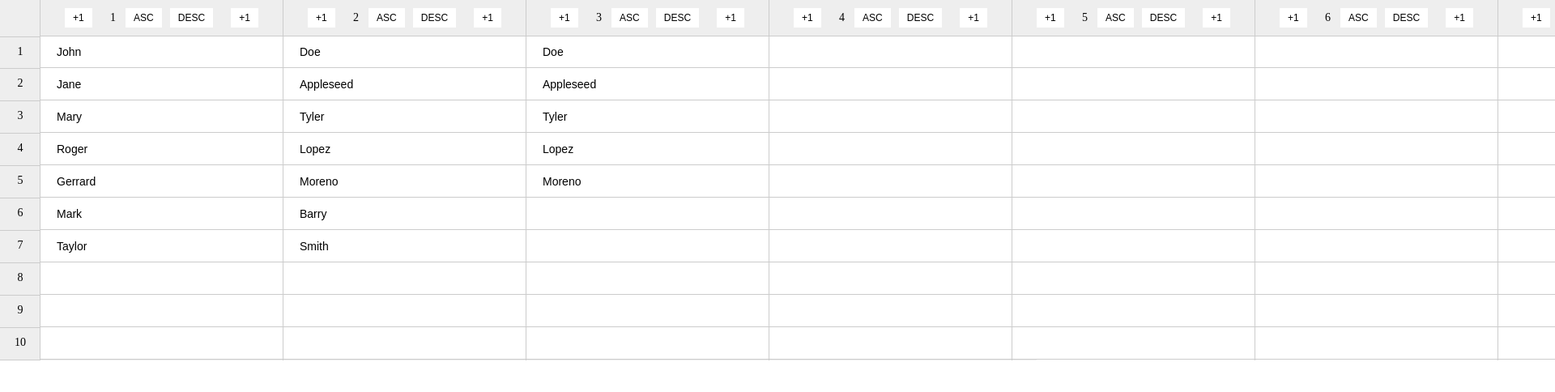
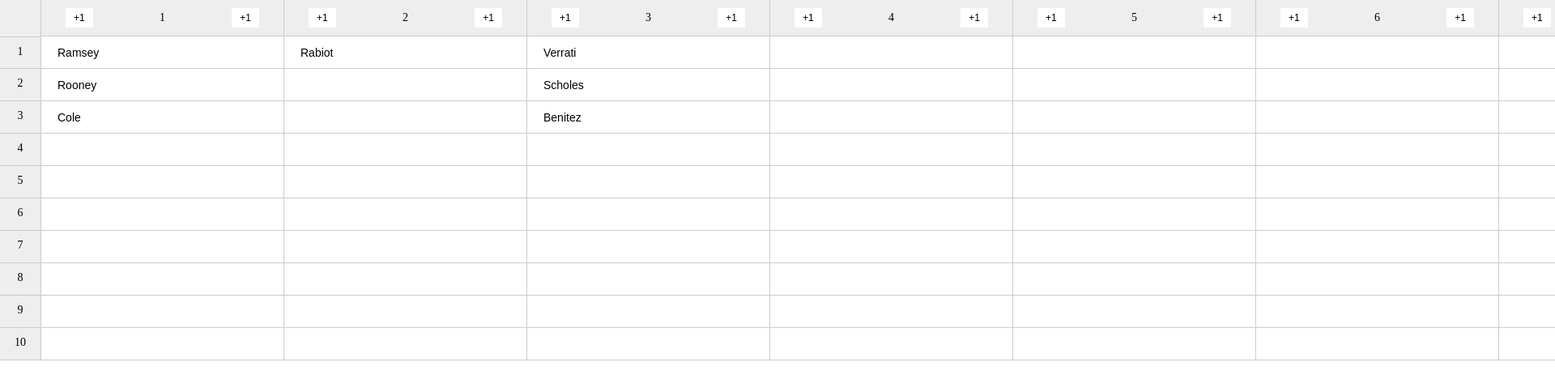
Before and after one commit to ghoshnirmalya/react-spreadsheet, a React app: page / in a window 1280 px wide. Shown: the top 484 px of the page at 81% size, 1920 px wide, since content can reach past the window. Built offline with nearby package versions, Linux system fonts and the light colour scheme.

Commit message:
refactor(app): Change structure of data

```diff
--- a/src/components/app/index.js
+++ b/src/components/app/index.js
@@ -4,23 +4,117 @@
 
 class App extends Component {
   state = {
-    length: 10,
-    columns: [
-      ["John", "Jane", "Mary", "Roger", "Gerrard", "Mark", "Taylor"],
-      ["Doe", "Appleseed", "Tyler", "Lopez", "Moreno", "Barry", "Smith"],
-      ["Doe", "Appleseed", "Tyler", "Lopez", "Moreno"]
+    lengthX: 10,
+    lengthY: 20,
+    data: [
+      {
+        0: "Ramsey",
+        1: "Rooney",
+        2: "Cole"
+      },
+      {
+        0: "Rabiot"
+      },
+      {
+        0: "Verrati",
+        1: "Scholes",
+        2: "Benitez"
+      }
     ]
   };
+  componentDidMount() {
+    this.calculateData();
+    this.forceUpdate();
+  }
 
-  columnHeaderNode = index => {
+  calculateData() {
+    let data = this.state.data;
+
+    for (let rowIndex = 0; rowIndex < this.state.lengthY; rowIndex++) {
+      if (typeof data[rowIndex] === "undefined") {
+        data[rowIndex] = {};
+      }
+
+      for (
+        let columnIndex = 0;
+        columnIndex < this.state.lengthX;
+        columnIndex++
+      ) {
+        if (typeof data[rowIndex][columnIndex] === "undefined") {
+          data[rowIndex][columnIndex] = "";
+        }
+      }
+    }
+
+    this.setState({
+      data
+    });
+  }
+
+  rowNode = () => {
+    return this.state.data.map((data, index) => {
+      return (
+        <div key={index} className={styles.column}>
+          {this.columnHeaderNode(index)}
+          {[...Array(this.state.lengthX).keys()].map((_, colIndex) => {
+            return (
+              <div key={colIndex} className={styles.columnCellsContainer}>
+                <div className={styles.columnCells}>
+                  <input
+                    className={styles.columnInput}
+                    type="text"
+                    value={data[colIndex]}
+                    onChange={e =>
+                      this.handleChange(e.target.value, colIndex, index)
+                    }
+                  />
+                </div>
+              </div>
+            );
+          })}
+        </div>
+      );
+    });
+  };
+
+  handleChange = (value, row, column) => {
+    let data = this.state.data;
+
+    data[column][row] = value;
+
+    this.setState({
+      data
+    });
+  };
+
+  firstColumnNode = () => {
     return (
-      <div className={styles.columnHeader}>
-        {this.addColumnButtonNode(index)}
-        {index + 1}
-        {this.sortButtons(index)}
-        {this.addColumnButtonNode(index + 1)}
+      <div className={styles.column}>
+        {[...Array(this.state.lengthX).keys()].map((data, index) => {
+          return (
+            <div key={index} className={styles.firstColumn}>
+              {index + 1}
+            </div>
+          );
+        })}
       </div>
     );
+  };
+
+  handleAddColumn = position => {
+    this.setState({
+      lengthY: this.state.lengthY + 1
+    });
+
+    let array = this.state.data;
+
+    array.splice(position, 0, { 0: "" });
+
+    this.setState({
+      data: array
+    });
+
+    this.calculateData();
   };
 
   addColumnButtonNode = position => {
@@ -34,112 +128,12 @@
     );
   };
 
-  handleAddColumn = position => {
-    let array = this.state.columns;
-
-    array.splice(position, 0, []);
-
-    this.setState({
-      columns: array
-    });
-  };
-
-  columnCellsNode = (columns, id) => {
+  columnHeaderNode = index => {
     return (
-      <div className={styles.columnCellsContainer}>
-        {[...Array(this.state.length)].map((key, index) => {
-          return (
-            <div key={index} className={styles.columnCells}>
-              {typeof columns === "undefined" ? (
-                <input
-                  className={styles.columnInput}
-                  type="text"
-                  defaultValue=""
-                />
-              ) : (
-                <input
-                  className={styles.columnInput}
-                  type="text"
-                  defaultValue={columns[index]}
-                />
-              )}
-            </div>
-          );
-        })}
-      </div>
-    );
-  };
-
-  columnNode = () => {
-    return [...Array(this.state.length)].map((key, index) => {
-      return (
-        <div key={index} className={styles.column}>
-          {this.columnHeaderNode(index)}
-          {this.columnCellsNode(this.state.columns[index], index)}
-        </div>
-      );
-    });
-  };
-
-  firstColumnNode = () => {
-    return (
-      <div className={styles.column}>
-        {[...Array(this.state.length).keys()].map((data, index) => {
-          return (
-            <div key={index} className={styles.firstColumn}>
-              {index + 1}
-            </div>
-          );
-        })}
-      </div>
-    );
-  };
-
-  sortArrayOfArrays = type => {
-    const compareData = (a, b) => {
-      if (type === "asc") {
-        if (a < b) return -1;
-        if (a > b) return 1;
-      } else {
-        if (a < b) return 1;
-        if (a > b) return -1;
-      }
-
-      return 0;
-    };
-
-    return this.state.columns.map(array => {
-      return array.sort(compareData);
-    });
-  };
-
-  handleSort = (type = "asc") => {
-    let sortedData = this.sortArrayOfArrays(type);
-
-    this.setState({
-      columns: sortedData
-    });
-  };
-
-  sortButtons = index => {
-    return (
-      <div className={styles.sortButtonsContainer}>
-        <button
-          className={styles.sortButton}
-          onClick={() => {
-            this.handleSort("asc");
-          }}
-        >
-          ASC
-        </button>
-        <button
-          className={styles.sortButton}
-          onClick={() => {
-            this.handleSort("desc");
-          }}
-        >
-          DESC
-        </button>
+      <div className={styles.columnHeader}>
+        {this.addColumnButtonNode(index)}
+        {index + 1}
+        {this.addColumnButtonNode(index + 1)}
       </div>
     );
   };
@@ -147,10 +141,8 @@
   render() {
     return (
       <div className={styles.container}>
-        <div className={styles.columnsContainer}>
-          {this.firstColumnNode()}
-          {this.columnNode()}
-        </div>
+        {this.firstColumnNode()}
+        <div className={styles.columnsContainer}>{this.rowNode()}</div>
       </div>
     );
   }
--- a/src/components/app/styles.module.css
+++ b/src/components/app/styles.module.css
@@ -26,7 +26,7 @@
 }
 
 .column:first-child {
-  width: 50px;
+  width: 300px;
 }
 
 .columnHeader {
@@ -36,6 +36,7 @@
   justify-content: space-between;
   align-items: center;
   background-color: #eee;
+  height: 45px;
 }
 
 .columnCellsContainer {
@@ -50,7 +51,7 @@
 }
 
 .columnCells:first-child {
-  height: 39px;
+  height: 40px;
 }
 
 .firstColumn {
```
